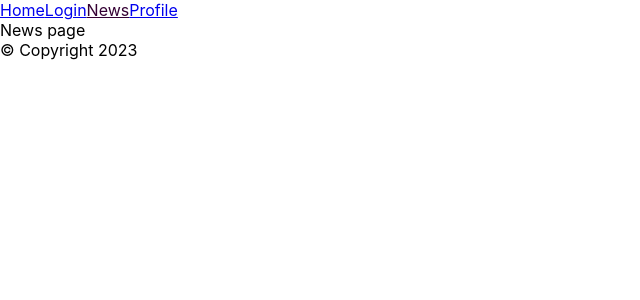
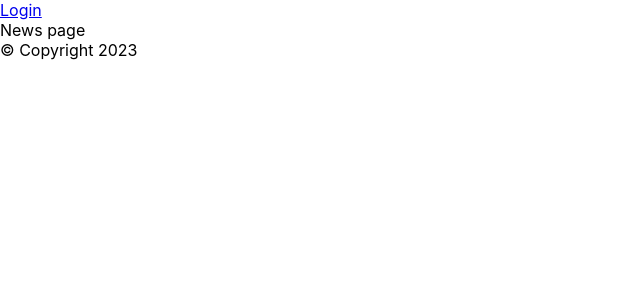
Before and after one commit to sharik1040/news-reader, a React (Create React App) app: page /news in a window 1280 px wide. Shown: the top 300 px of the page, without its empty margins (0-640 px from the left). Built offline with nearby package versions, Linux system fonts and the light colour scheme.

Commit message:
Added auth context

```diff
--- a/src/App.js
+++ b/src/App.js
@@ -6,6 +6,8 @@ import { News } from "./pages/News";
 import { Profile } from "./pages/Profile";
 import { Layout } from "./components/Layout/Layout";
 
+import { RequireAuth } from "./components/hoc/RequitrAuth";
+
 export const App = () => {
   return (
     <div className="App">
@@ -13,8 +15,13 @@ export const App = () => {
         <Route path="/" element={<Layout/>}>
           <Route index path="/" element={<Home/>}/>
           <Route path="login" element={<Login />}/>
-          <Route path="news" element={<News />}/>
-          <Route path="profile" element={<Profile/>}/>
+          <Route path="news" element={
+            <News />}/>
+          <Route path="profile" element={
+            <RequireAuth>
+              <Profile/>
+            </RequireAuth>
+          }/>
         </Route>
       </Routes>
     </div>
--- a/src/components/Layout/Layout.js
+++ b/src/components/Layout/Layout.js
@@ -1,14 +1,28 @@
 import { NavLink, Outlet } from "react-router-dom";
+import useAuth from "../../hooks/useAuth";
 import "./Layout.css";
 
 export const Layout = () => {
+    const { auth } = useAuth();
+
     return (
         <>
             <header>
-                <NavLink to="/">Home</NavLink>
-                <NavLink to="/login">Login</NavLink>
-                <NavLink to="/news">News</NavLink>
-                <NavLink to="/profile">Profile</NavLink>
+                {
+                    auth.username ? (
+                        <nav>
+                            <NavLink to="/">Home</NavLink>
+                            <NavLink to="/news">News</NavLink>
+                            <NavLink to="/profile">Profile</NavLink>
+                        </nav>
+
+                    ) : (
+                        <nav>
+                            <NavLink to="/login">Login</NavLink>
+                        </nav>
+                    )
+                }
+
             </header>
             <main>
                 <Outlet />
--- a/src/components/forms/LoginForm/index.js
+++ b/src/components/forms/LoginForm/index.js
@@ -1,10 +1,12 @@
 import { useRef, useEffect, useState } from "react";
 import { useNavigate } from "react-router-dom";
 import { mockuser } from "../../../assets/mockdata/users";
+import useAuth from "../../../hooks/useAuth";
 
 import "./LoginForm.styles.css";
 
 export const LoginForm = () => {
+    const { setAuth } = useAuth();
     const navigate = useNavigate();
     const userRef = useRef();
     const errRef = useRef();
@@ -28,6 +30,7 @@ export const LoginForm = () => {
         const matchUsername = username === mockuser.username;
         const matchPassword = password === mockuser.password;
         if(matchUsername && matchPassword){
+            setAuth({ username, password})
             setSuccess(true);
             setUsername("");
             setPassword("");
--- /dev/null
+++ b/src/components/hoc/RequitrAuth.js
@@ -0,0 +1,13 @@
+import { useLocation , Navigate } from "react-router-dom";
+import useAuth from "../../hooks/useAuth";
+
+export const RequireAuth = ({children}) => {
+    const { auth } = useAuth();
+    const location = useLocation();
+
+    if(!auth.username && !auth.password) {
+        return <Navigate to="/login" state={{from: location}}/>
+    }
+
+    return children;
+}
--- /dev/null
+++ b/src/context/AuthProvider.js
@@ -0,0 +1,15 @@
+import { createContext, useState } from "react";
+
+const AuthContext = createContext({});
+
+export const AuthProvider =({children}) => {
+    const [auth, setAuth] = useState({});
+
+    return (
+        <AuthContext.Provider value={{auth, setAuth}}>
+            {children}
+        </AuthContext.Provider>
+    )
+}
+
+export default AuthContext;
--- /dev/null
+++ b/src/hooks/useAuth.js
@@ -0,0 +1,8 @@
+import { useContext } from "react";
+import AuthContext from "../context/AuthProvider";
+
+const useAuth = () => {
+    return useContext(AuthContext);
+}
+
+export default useAuth;
--- a/src/index.js
+++ b/src/index.js
@@ -3,12 +3,15 @@ import ReactDOM from 'react-dom/client';
 import { BrowserRouter } from 'react-router-dom';
 import './index.css';
 import App from './App';
+import { AuthProvider } from './context/AuthProvider';
 
 const root = ReactDOM.createRoot(document.getElementById('root'));
 root.render(
   <React.StrictMode>
-    <BrowserRouter>
-      <App />
-    </BrowserRouter>
+    <AuthProvider>
+      <BrowserRouter>
+        <App />
+      </BrowserRouter>
+    </AuthProvider>
   </React.StrictMode>
 );
```
